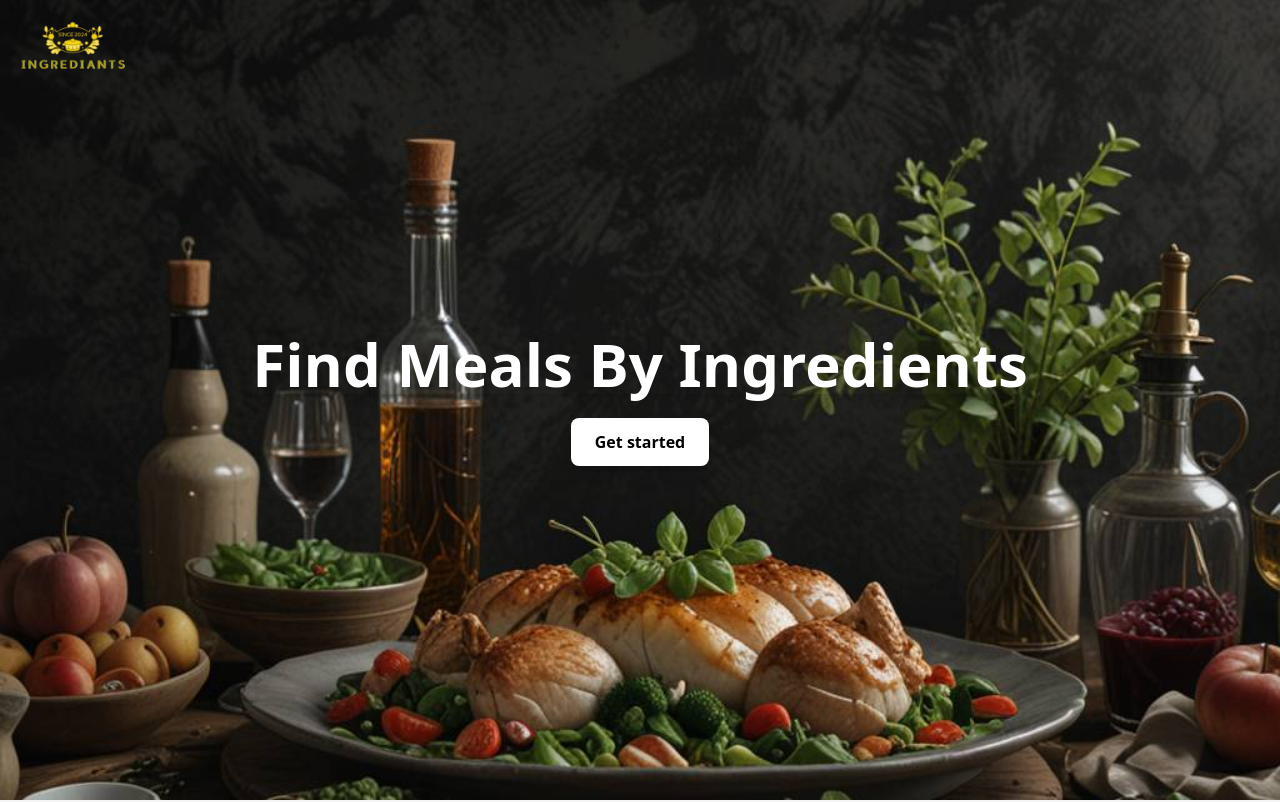
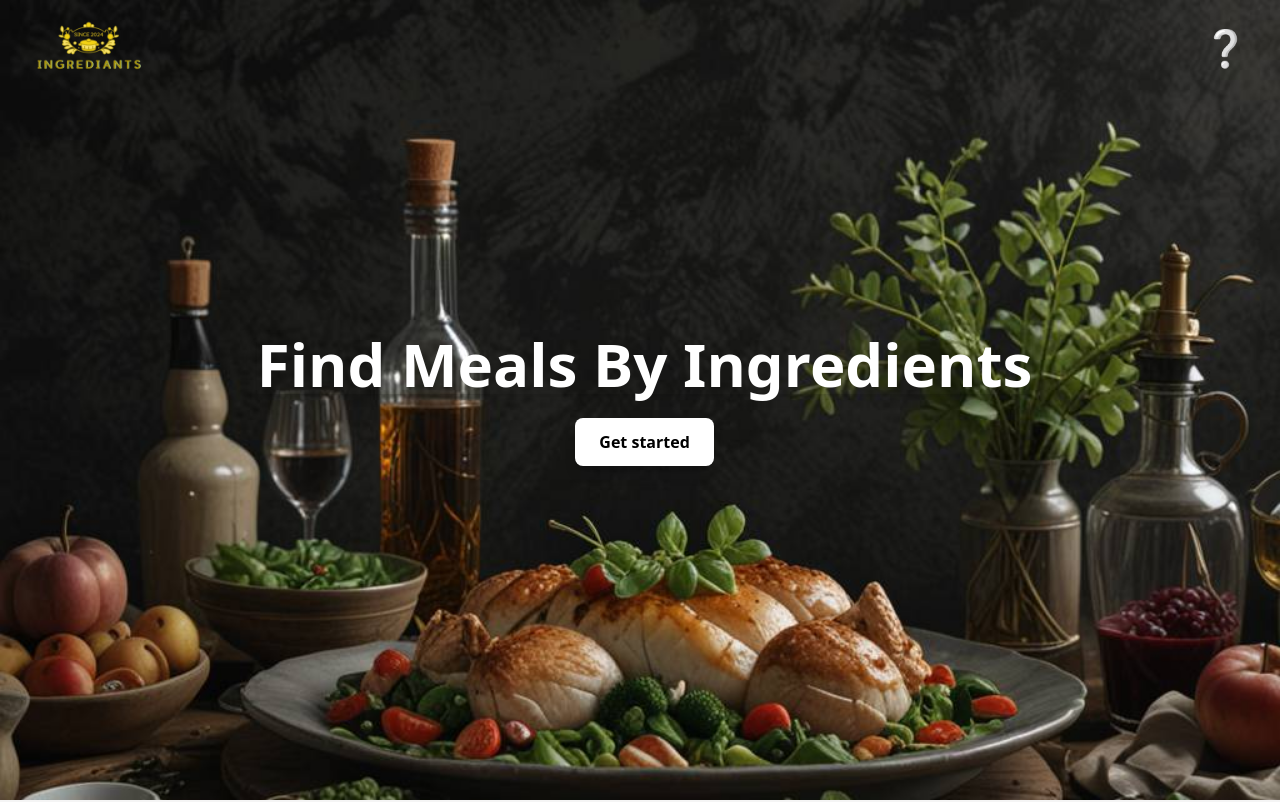
Before and after one commit to Sitch196/IngrediAnts, a React (Vite) app: page / in a window 1280 px wide. Shown: the top 802 px of the page. Built offline with nearby package versions, Linux system fonts and the light colour scheme.

Commit message:
feat: added instruction modal

```diff
--- a/src/Components/LandingPage.jsx
+++ b/src/Components/LandingPage.jsx
@@ -1,8 +1,12 @@
-import React from "react";
+import React, { useState } from "react";
 import landing from "../assets/landing.png";
 import logo from "../assets/logo-new.png";
 
 const LandingPage = ({ onStart }) => {
+  const [showInstruction, setShowInstruction] = useState(false);
+  const handleInstruction = () => {
+    setShowInstruction(!showInstruction);
+  };
   return (
     <div className="relative h-screen w-full flex items-center justify-center overflow-hidden">
       <img
@@ -10,14 +14,54 @@ const LandingPage = ({ onStart }) => {
         src={landing}
         alt="Landing background"
       />
-
-      <div className="absolute top-4 left-4 z-10">
-        {" "}
-        <img src={logo} alt="Logo" className="h-16" />
+      <div className="absolute  top-4 left-0 right-0 z-10 flex justify-between items-center px-4 md:px-8">
+        <img src={logo} alt="Logo" className="h-12 md:h-16" />
+        <button onClick={handleInstruction} className="focus:outline-none">
+          <span
+            role="img"
+            aria-label="Instructions"
+            className="text-3xl md:text-4xl"
+          >
+            ❔
+          </span>
+        </button>
       </div>
-
+      ={" "}
+      {showInstruction && (
+        <div
+          onClick={() => setShowInstruction(false)}
+          className="fixed inset-0 z-50 flex items-center justify-center bg-black bg-opacity-50"
+        >
+          <div className="bg-white rounded-lg shadow-xl p-6 max-w-md w-11/12 relative text-gray-800 animate-fade-in">
+            <button
+              onClick={handleInstruction}
+              className="absolute top-2 right-2 text-gray-500 hover:text-gray-700 text-2xl font-bold focus:outline-none"
+              aria-label="Close"
+            >
+              ×
+            </button>
+            <h2 className="text-xl font-semibold mb-4 text-center">
+              How to use IngrediAnts
+            </h2>
+            <ul className="list-disc pl-5 space-y-2 text-base">
+              <li>
+                Type an ingredient in the input box and press <b>Enter</b> or{" "}
+                <b>comma</b> to add it.
+              </li>
+              <li>Add as many ingredients as you want, one by one.</li>
+              <li>
+                Click <b>Search Meals</b> to find recipes using all your
+                ingredients.
+              </li>
+              <li>Click on a meal to see its details and recipe.</li>
+              <li>
+                Remove ingredients by clicking the <b>×</b> next to them.
+              </li>
+            </ul>
+          </div>
+        </div>
+      )}
       <div className="text-center text-white z-10">
-        {" "}
         <h1 className="text-5xl md:text-6xl font-bold mb-6 shadow-lg">
           Find Meals By Ingredients
         </h1>
```
